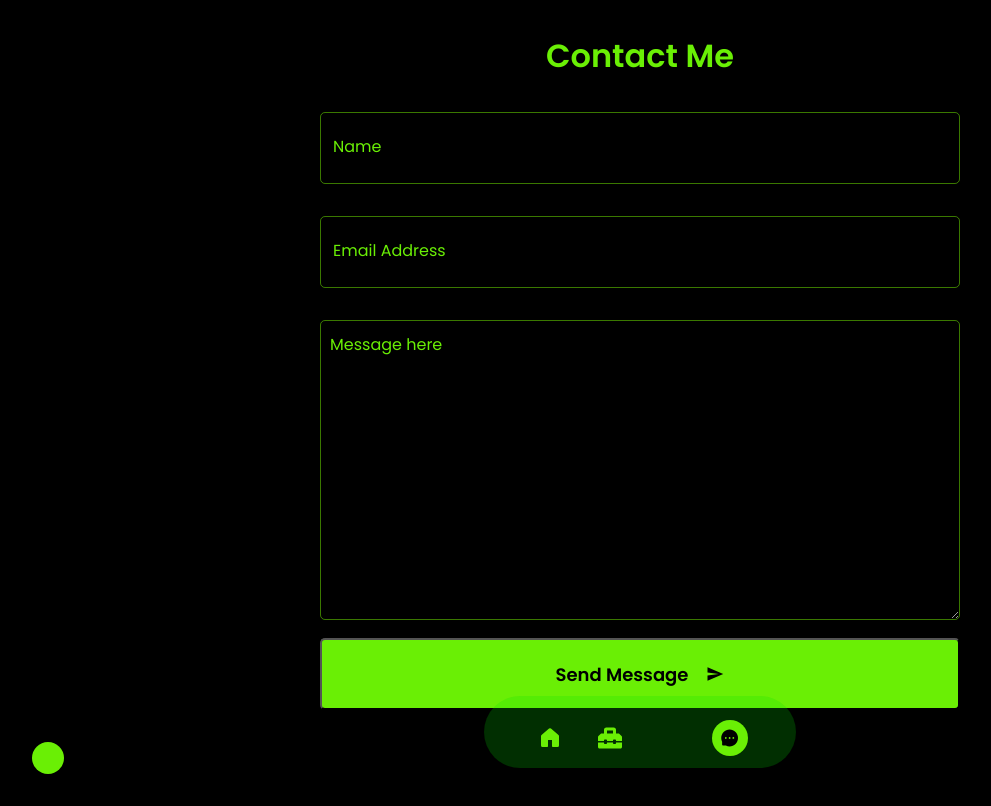
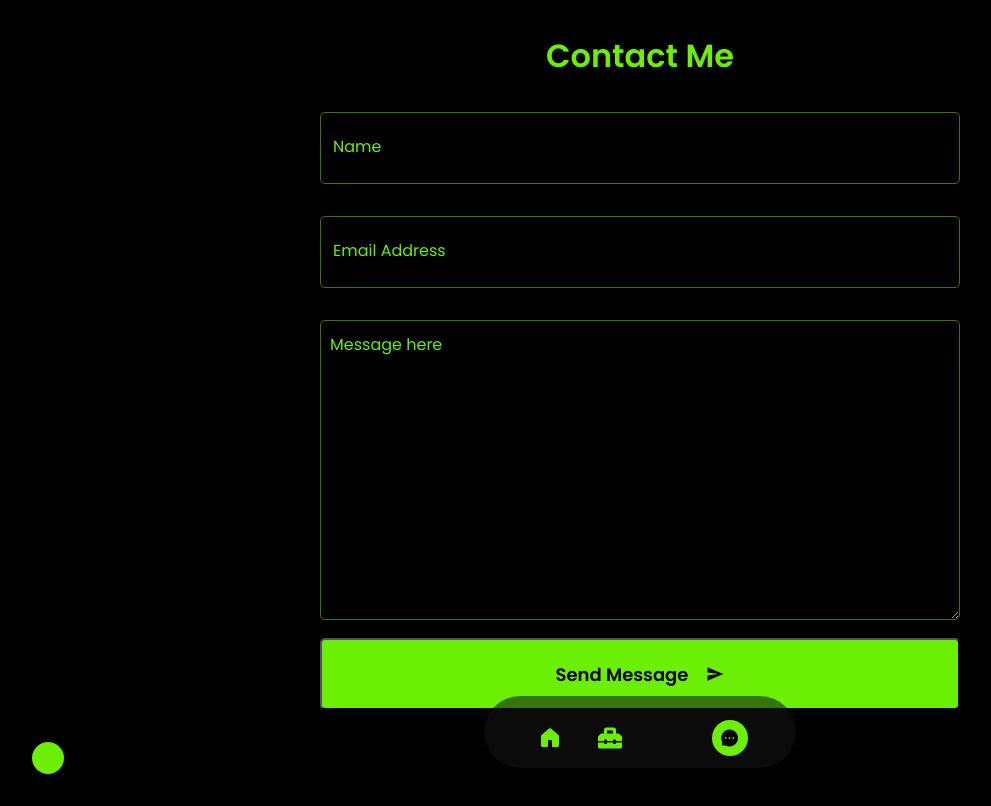
Before and after one commit to SandhuBabu/portfolio, a React (Vite) app: page /contact in a window 1280 px wide. Shown: the whole page, without its empty margins (0-991 px from the left). Built offline with nearby package versions, Linux system fonts and the light colour scheme; some icons are missing; a web font is replaced by a local one.

Commit message:
fixed navbar

```diff
--- a/src/App.scss
+++ b/src/App.scss
@@ -1,7 +1,7 @@
 $green: rgb(106, 239, 5);
 
 .navbar {
-    position: absolute;
+    position: fixed;
     left: 0;
     bottom: 2em;
     width: 100%;
@@ -11,6 +11,7 @@ $green: rgb(106, 239, 5);
         width: max-content;
         margin: 0 auto;
         background-color: rgba(8, 221, 8, 0.211);
+        background-color: rgba(19, 20, 19, 0.562);
         padding: 0.5em 2em;
         border-radius: 3em;
         display: flex;
--- a/src/pages/styles/Projects.scss
+++ b/src/pages/styles/Projects.scss
@@ -138,6 +138,10 @@
                 @media (max-width:$bp-lg) {
                     grid-template-columns: repeat(2, 1fr);
                 }
+
+                @media (max-width:$bp-md) {
+                    grid-template-columns: repeat(1, 1fr);
+                }
             }
 
             li {
```
